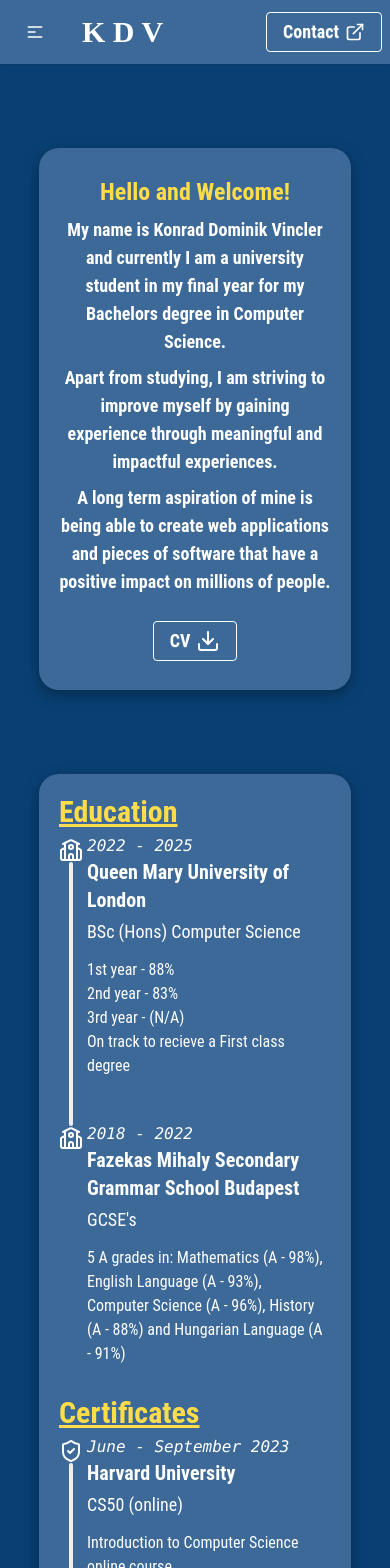
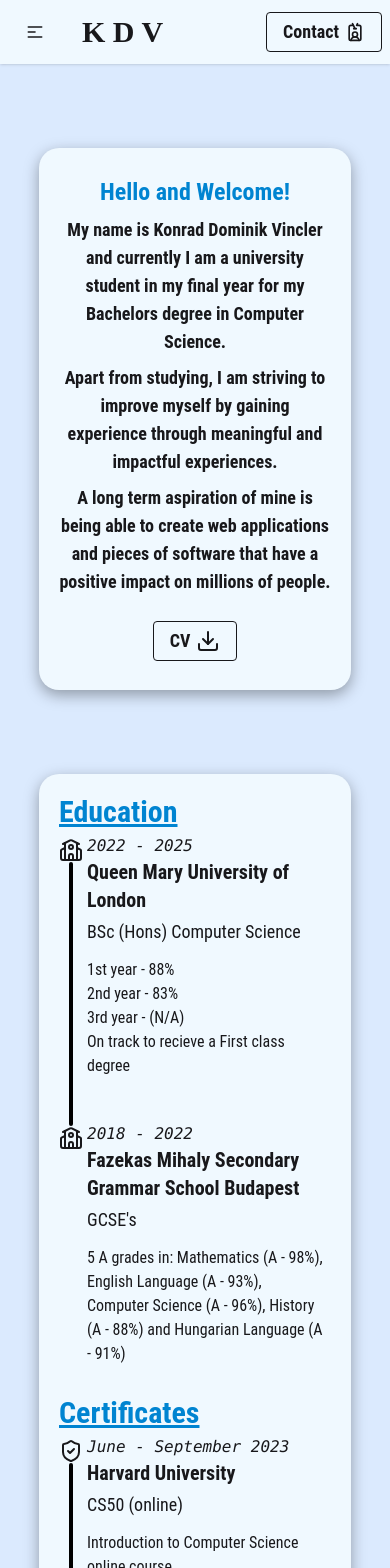
Before and after one commit to kdVincler/personal_portfolio, a React (Vite) app: page / in a window 390 px wide. Shown: the top 1568 px of the page. Built offline with nearby package versions, Linux system fonts and the light colour scheme.

Commit message:
Implement darkmode and consolidate styling

```diff
--- a/src/App.jsx
+++ b/src/App.jsx
@@ -11,7 +11,7 @@ function App() {
   document.title = "Konrad Vincler";
 
   return (
-    <div className='w-full'>
+    <div className='w-full bg-blue-100 dark:bg-slate-950'>
       <Navbar />
       <AboutMe />
       <Education />
--- a/src/components/AboutMe.jsx
+++ b/src/components/AboutMe.jsx
@@ -1,8 +1,8 @@
 function AboutMe () {
     return(
-        <section className='tile aboutme'>
-             <div className=''> {/* typewriter */}
-                <h1 className="text-center pt-2 pb-2 text-2xl text-[#FFDD4A] font-bold">
+        <section className='tile aboutme bg-sky-50 dark:bg-gray-800'>
+             <div>
+                <h1 className="text-center pt-2 pb-2 text-2xl text-sky-600 font-bold">
                     Hello and Welcome!
                 </h1>
             </div>
--- a/src/components/Education.jsx
+++ b/src/components/Education.jsx
@@ -6,13 +6,13 @@ function Education () {
 
     return(
         <div id='edu'>
-            <section className='tile education'>
-                <h1 className='font-bold text-3xl underline text-[#FFDD4A]'>
+            <section className='tile education bg-sky-50 dark:bg-gray-800'>
+                <h1 className='font-bold text-3xl underline text-sky-600'>
                     Education
                 </h1>
                 <ul className="timeline timeline-snap-icon max-md:timeline-compact timeline-vertical">
                     <li>
-                        {/* <hr /> this tag is the connecting line, needed for expansion */}
+                        {/* <hr className="bg-black dark:bg-white"/> this tag is the connecting line, needed for expansion */}
                         <div className="timeline-middle">
                             <svg
                                 xmlns="http://www.w3.org/2000/svg"
@@ -43,10 +43,10 @@ function Education () {
                             3rd year - (N/A) <br />
                             On track to recieve a First class degree
                         </div>
-                        <hr />
+                        <hr className="bg-black dark:bg-white"/>
                     </li>
                     <li>
-                        <hr />
+                        <hr className="bg-black dark:bg-white"/>
                         <div className="timeline-middle">
                             <svg
                                 xmlns="http://www.w3.org/2000/svg"
@@ -76,15 +76,15 @@ function Education () {
                             Mathematics (A - 98%), English Language (A - 93%), Computer Science (A - 96%),
                             History (A - 88%) and Hungarian Language (A - 91%)
                         </div>
-                        {/* <hr /> this tag is the connecting line, needed for expansion */}
+                        {/* <hr className="bg-black dark:bg-white"/> this tag is the connecting line, needed for expansion */}
                     </li>
                 </ul>
-                <h1 className='mt-[3vh] font-bold text-3xl underline text-[#FFDD4A]'>
+                <h1 className='mt-[3vh] font-bold text-3xl underline text-sky-600'>
                     Certificates
                 </h1>
                 <ul className="timeline timeline-snap-icon max-md:timeline-compact timeline-vertical">
                     <li>
-                        {/* <hr /> this tag is the connecting line, needed for expansion */}
+                        {/* <hr className="bg-black dark:bg-white"/> this tag is the connecting line, needed for expansion */}
                         <div className="timeline-middle">
                             <svg
                                 xmlns="http://www.w3.org/2000/svg"
@@ -108,10 +108,10 @@ function Education () {
                             <div className="text-lg pb-3">CS50 (online)</div>
                             Introduction to Computer Science online course
                         </div>
-                        <hr />
+                        <hr className="bg-black dark:bg-white"/>
                     </li>
                     <li>
-                        <hr />
+                        <hr className="bg-black dark:bg-white"/>
                         <div className="timeline-middle">
                             <svg
                                 xmlns="http://www.w3.org/2000/svg"
@@ -135,7 +135,7 @@ function Education () {
                             <div className="text-lg pb-3">Certificate in Advanced English</div>
                             Pass with an A grade and an overall score of 201. CEFR level: C2
                         </div>
-                        {/* <hr /> this tag is the connecting line, needed for expansion */}
+                        {/* <hr className="bg-black dark:bg-white"/> this tag is the connecting line, needed for expansion */}
                     </li>
                 </ul>
             </section>
--- a/src/components/Experience.jsx
+++ b/src/components/Experience.jsx
@@ -1,13 +1,13 @@
 function Experience () {
     return(
         <div id='exp'>
-            <section className='tile exp'>
-                <h1 className='font-bold text-3xl underline text-[#FFDD4A]'>
+            <section className='tile exp bg-sky-50 dark:bg-gray-800'>
+                <h1 className='font-bold text-3xl underline text-sky-600'>
                     Experience
                 </h1>
                 <ul className="timeline timeline-snap-icon max-md:timeline-compact timeline-vertical">
                     <li>
-                        {/* <hr /> this tag is the connecting line, needed for expansion */}
+                        {/* <hr className="bg-black dark:bg-white"/> this tag is the connecting line, needed for expansion */}
                         <div className="timeline-middle">
                             <svg
                                 xmlns="http://www.w3.org/2000/svg"
@@ -34,7 +34,7 @@ function Experience () {
                             Helped students and marked their work for the following first year modules:
                             Logic and Discrete Structures and Automata and Formal Languages
                         </div>
-                        {/* <hr /> this tag is the connecting line, needed for expansion */}
+                        {/* <hr className="bg-black dark:bg-white"/> this tag is the connecting line, needed for expansion */}
                     </li>
                 </ul>
             </section>
--- a/src/components/Navbar.jsx
+++ b/src/components/Navbar.jsx
@@ -1,6 +1,6 @@
 function Navbar () {
     return(
-        <div className="navbar bg-[#3C6997] shadow-sm text-white">
+        <div className="navbar bg-sky-50 dark:bg-gray-800 shadow-sm">
             <div className="navbar-start">
                 <div className="dropdown">
                 <div tabIndex={0} role="button" className="btn btn-ghost lg:hidden">
@@ -8,10 +8,10 @@ function Navbar () {
                 </div>
                 <ul
                     tabIndex={0}
-                    className="menu menu-sm dropdown-content bg-[#3C6997] rounded-box z-1 mt-3 w-52 p-2 shadow">
-                    <li><a className="btn btn-ghost hover:bg-transparent hover:text-white text-lg" href="#edu">Education</a></li>
-                    <li><a className="btn btn-ghost hover:bg-transparent hover:text-white text-lg" href="#exp">Experience</a></li>
-                    <li><a className="btn btn-ghost hover:bg-transparent hover:text-white text-lg" href="#proj">Projects</a></li>
+                    className="menu menu-sm dropdown-content bg-sky-50 dark:bg-gray-800 rounded-box z-1 mt-3 w-52 p-2 shadow">
+                    <li><a className="btn btn-ghost hover:bg-transparent hover:text-black dark:hover:text-white text-lg" href="#edu">Education</a></li>
+                    <li><a className="btn btn-ghost hover:bg-transparent hover:text-black dark:hover:text-white text-lg" href="#exp">Experience</a></li>
+                    <li><a className="btn btn-ghost hover:bg-transparent hover:text-black dark:hover:text-white text-lg" href="#proj">Projects</a></li>
                 </ul>
                 </div>
                 <a className="ml-5 text-4xl lg:flex hidden font-[Kaiti_SC] uppercase font-bold">Konrad Vincler</a>
@@ -19,15 +19,15 @@ function Navbar () {
             </div>
             <div className="navbar-center hidden lg:flex">
                 <ul className="menu menu-horizontal px-1">
-                    <li><a className="btn btn-ghost hover:bg-transparent hover:text-white text-lg" href="#edu">Education</a></li>
-                    <li><a className="btn btn-ghost hover:bg-transparent hover:text-white text-lg" href="#exp">Experience</a></li>
-                    <li><a className="btn btn-ghost hover:bg-transparent hover:text-white text-lg" href="#proj">Projects</a></li>
+                    <li><a className="btn btn-ghost hover:bg-transparent hover:text-black dark:hover:text-white  text-lg" href="#edu">Education</a></li>
+                    <li><a className="btn btn-ghost hover:bg-transparent hover:text-black dark:hover:text-white  text-lg" href="#exp">Experience</a></li>
+                    <li><a className="btn btn-ghost hover:bg-transparent hover:text-black dark:hover:text-white  text-lg" href="#proj">Projects</a></li>
                 </ul>
             </div>
             <div className="navbar-end">
                 <a className="btn btn-outline hover:btn-success text-lg" href="#contact">
                     Contact
-                    <svg xmlns="http://www.w3.org/2000/svg" width="20" height="20" viewBox="0 0 24 24" fill="none" stroke="currentColor" strokeWidth="2" strokeLinecap="round" strokeLinejoin="round" className="lucide lucide-external-link-icon lucide-external-link"><path d="M15 3h6v6"/><path d="M10 14 21 3"/><path d="M18 13v6a2 2 0 0 1-2 2H5a2 2 0 0 1-2-2V8a2 2 0 0 1 2-2h6"/></svg>
+                    <svg xmlns="http://www.w3.org/2000/svg" width="20" height="20" viewBox="0 0 24 24" fill="none" stroke="currentColor" stroke-width="2" stroke-linecap="round" stroke-linejoin="round" class="lucide lucide-id-card-lanyard-icon lucide-id-card-lanyard"><path d="M13.5 8h-3"/><path d="m15 2-1 2h3a2 2 0 0 1 2 2v14a2 2 0 0 1-2 2H7a2 2 0 0 1-2-2V6a2 2 0 0 1 2-2h3"/><path d="M16.899 22A5 5 0 0 0 7.1 22"/><path d="m9 2 3 6"/><circle cx="12" cy="15" r="3"/></svg>
                 </a>
             </div>
         </div>
--- a/src/css/App.css
+++ b/src/css/App.css
@@ -3,23 +3,29 @@
 
 /*
 Seaction heading styling:
-font-bold text-3xl underline text-[#FFDD4A]
+font-bold text-3xl underline text-yellow-300
 
-*/
+Previous colourscheme
 :root{
-	--bodyColour: #094074;
-	--tileColour: #3C6997;
-	--sectionHeaderColour: #FFDD4A;
-	--textColour: #ffffff;
+	--bodyColour: #094074; -> sky-900
+	--tileColour: #3C6997; -> slate-500
+	--sectionHeaderColour: #FFDD4A; -> yellow-300
+	--textColour: #ffffff; -> lightmode/darkmode changes it to black/white
 }
 
+instead of this i pivoted to a more apple website colourscheme
+bg             = blue-100 / slate-950
+tile           =  sky-50  /  gray-800
+section header = sky-600  /
+text colour    =   black  / white
+normal button hover = always success green
+*/
 html {
 	scroll-behavior: smooth;
 }
 
 body {
   margin: 0;
-  background-color: var(--bodyColour);
 }
 
 #root {
@@ -39,8 +45,6 @@ body {
     margin-top: 10vh;
     height: fit-content;
     padding: 20px 20px;
-    background-color: var(--tileColour);
     border-radius: 20px;
-    color: var(--textColour);
 	box-shadow: rgba(0, 0, 0, 0.35) 0px 5px 15px;
 }
```
Also changed, not shown: src/components/Footer.jsx (+8 -8 lines), src/components/Projects.jsx (+31 -31 lines), src/assets/neXess_thumbnail.png, 1 other file (tests, documents, lock files or other folders).
